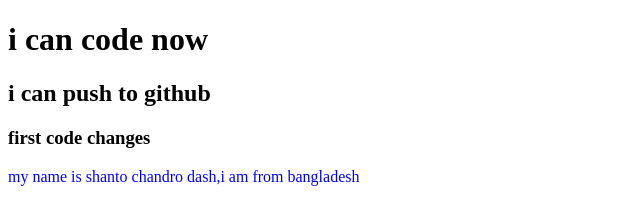
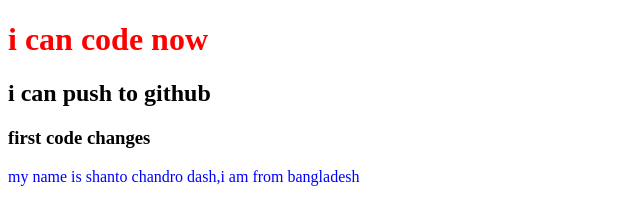
Before and after one commit to shantodash26/my-first-repo, a plain HTML site: page index.html in a window 1280 px wide. Shown: the whole page, without its empty margins (0-640 px from the left). Drawn offline with Linux system fonts and the light colour scheme.

Commit message:
h1 added

```diff
--- a/style.css
+++ b/style.css
@@ -1,3 +1,6 @@
 .blue{
-    color: blue;
+    color: blue
 }
+h1{
+    color: red;
+}
```
Also changed, not shown: index.html (+2 -1 lines).
